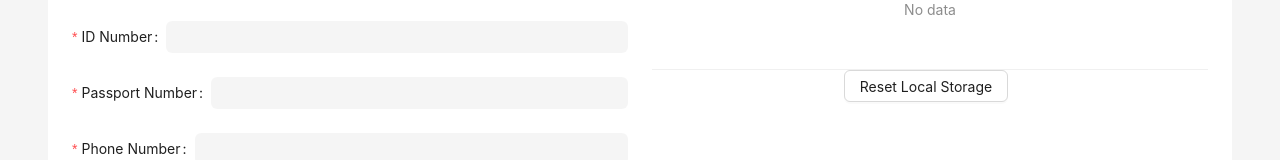
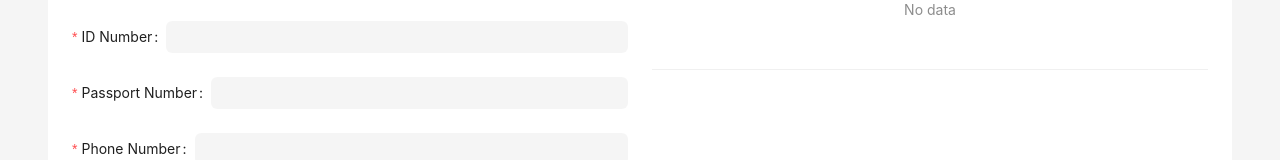
Before and after one commit to JirayuS7/testFrotend2, a Next.js app: page /1/form in a window 1280 px wide. Shown: the part 315-475 px from the top of the page. Built offline with nearby package versions, Linux system fonts and the light colour scheme.

Commit message:
remove button

```diff
--- a/src/app/[locale]/form/table.tsx
+++ b/src/app/[locale]/form/table.tsx
@@ -118,21 +118,7 @@ export default function TableAntD({
         <div>
             <div>
                 <Table columns={columns} dataSource={Data} />
-                <div className="text-center">
-                    <Button
-                        className="me-2"
-                        onClick={() => {
-                            try {
-                                localStorage.removeItem("employee");
-                            } catch (error) {
-                                console.log(error);
-                            }
-                            // router.push('/form')
-                        }}
-                    >
-                        Reset Local Storage
-                    </Button>
-                </div>
+
             </div>
         </div>
     );
```
